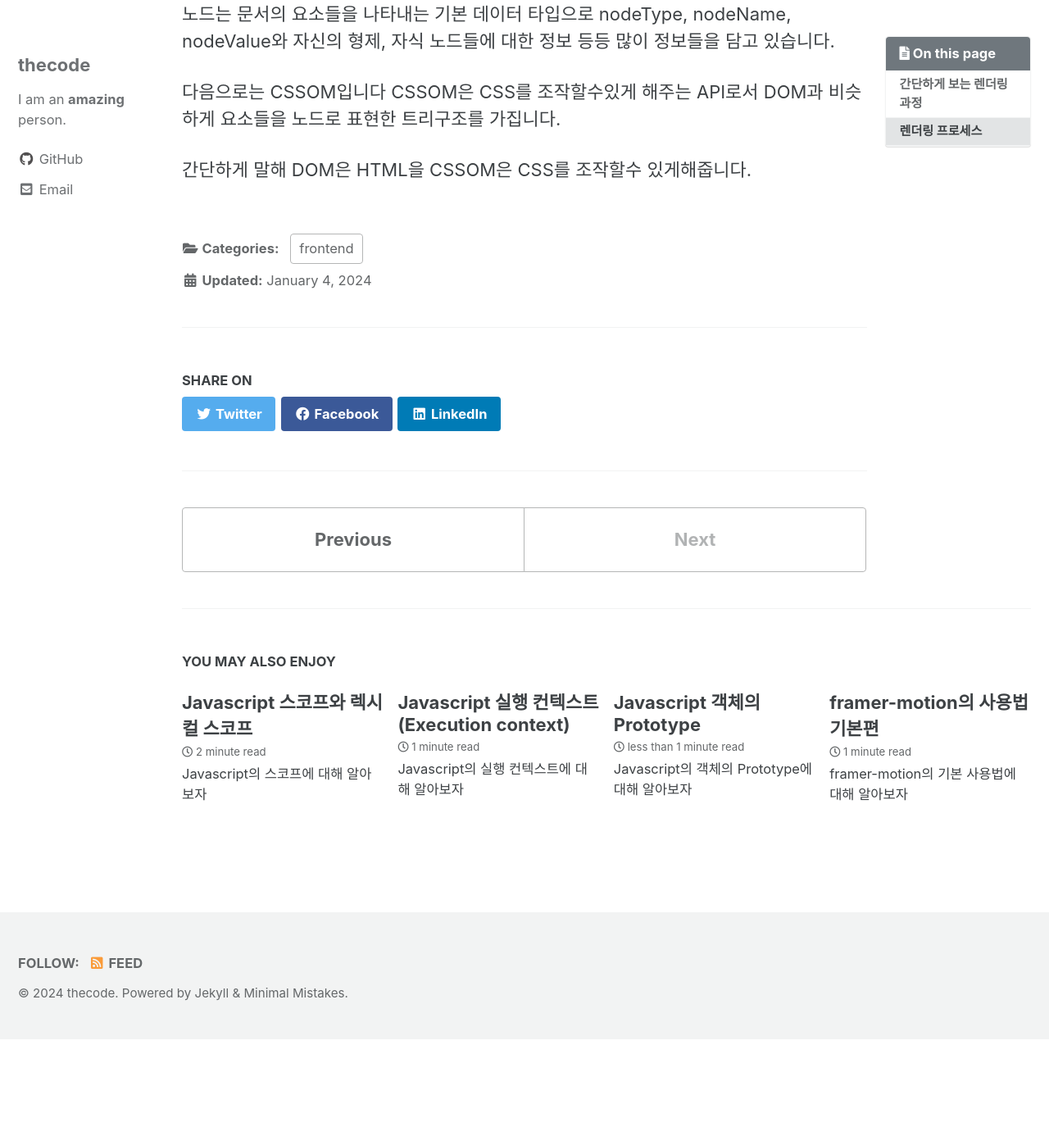
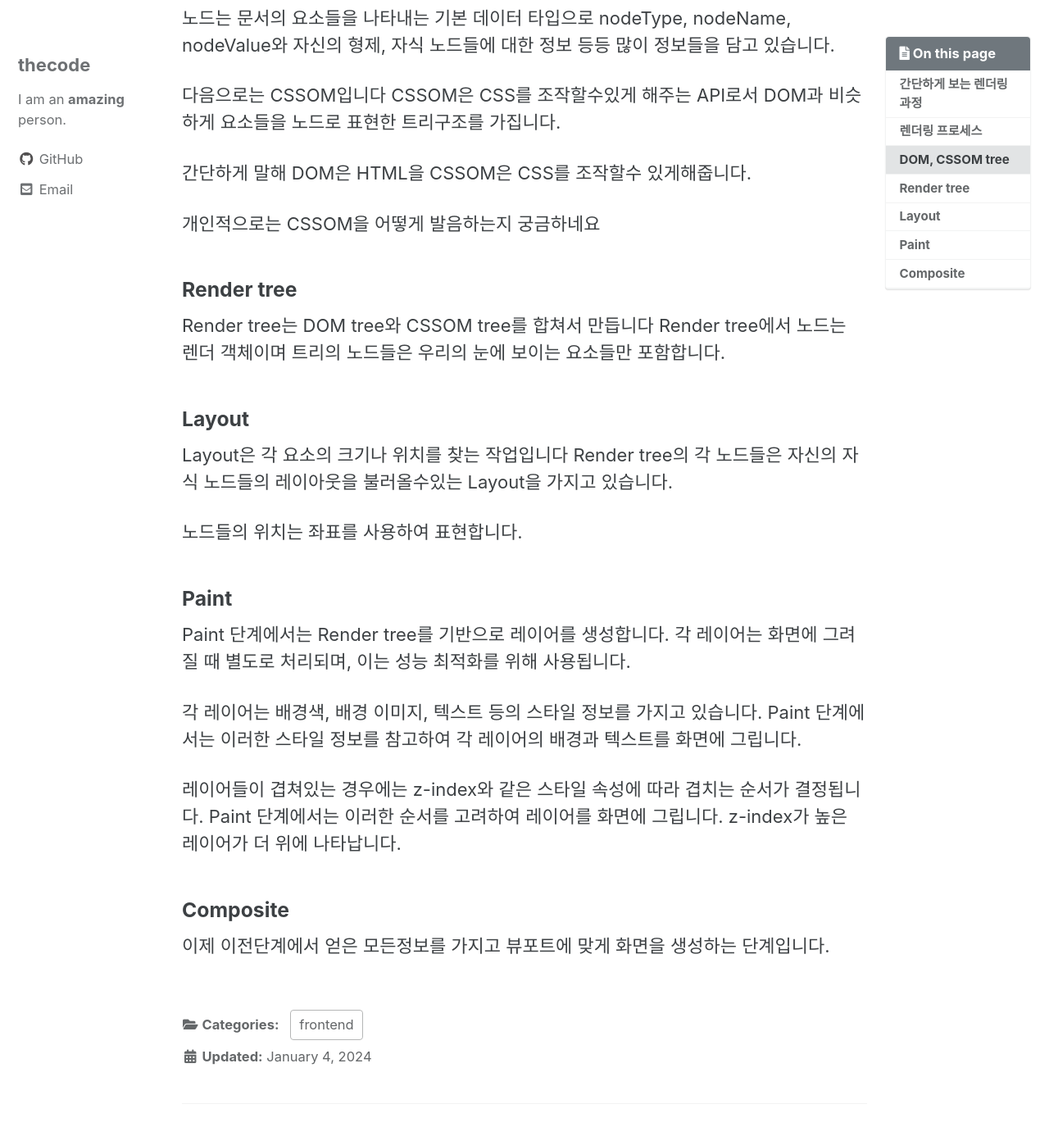
Before and after one commit to thecode00/thecode00.github.io, a Jekyll site: the page built from _posts/FE/2024-01-04-rendering.md, in a window 1280 px wide and 1400 px high, scrolled down 1442 px. Shown: the top 1386 px of the window at 82% size. Built offline with Jekyll 4.4.1, drawn with Linux system fonts in a browser that asks for light colours; cached includes are drawn as plain includes; some web fonts are replaced; before the commit the page ends 2710 px from its top, so only the background shows below that; some of the changed text lies outside the part shown.

Commit message:
Add layout, paint, composite

```diff
--- a/_posts/FE/2024-01-04-rendering.md
+++ b/_posts/FE/2024-01-04-rendering.md
@@ -33,9 +33,9 @@ URL이라면 해당 URL로 이동하기 위해 네트워크 스레드가 작업
 
 렌더링 프로세스는 HTML, CSS, 자바스크립트를 웹 페이지로 변환하는 작업을 수행합니다.
 
-작업 순서는 (HTML을 파싱해서 DOM tree 생성, CSS를 파싱해서 CSSOM tree 생성) -> (Renter tree생성) -> (레이아웃) -> (페인트) -> (합성)
+작업 순서는 (HTML을 파싱해서 DOM tree 생성, CSS를 파싱해서 CSSOM tree 생성) -> (Render tree생성) -> (Layout) -> (Paint) -> (합성)
 
-# DOM, CSSOM tree
+### DOM, CSSOM tree
 
 DOM은 HTML이나 XML같은 문서의 API인데요 문서를 각 요소들을 표현하는 노드, 노드의 속성을 나타내는 프로퍼티, 이런 노드와 프로퍼티를 조작할수있는 메서드를 모아서 구조화된 객체로 나타냅니다.
 
@@ -46,3 +46,27 @@ DOM은 문서를 노드로 나눠서 이 노드들이 특정 노드를 뿌리삼
 다음으로는 CSSOM입니다 CSSOM은 CSS를 조작할수있게 해주는 API로서 DOM과 비슷하게 요소들을 노드로 표현한 트리구조를 가집니다.
 
 간단하게 말해 DOM은 HTML을 CSSOM은 CSS를 조작할수 있게해줍니다.
+
+개인적으로는 CSSOM을 어떻게 발음하는지 궁금하네요
+
+### Render tree
+
+Render tree는 DOM tree와 CSSOM tree를 합쳐서 만듭니다 Render tree에서 노드는 렌더 객체이며 트리의 노드들은 우리의 눈에 보이는 요소들만 포함합니다.
+
+### Layout
+
+Layout은 각 요소의 크기나 위치를 찾는 작업입니다 Render tree의 각 노드들은 자신의 자식 노드들의 레이아웃을 불러올수있는 Layout을 가지고 있습니다.
+
+노드들의 위치는 좌표를 사용하여 표현합니다.
+
+### Paint
+
+Paint 단계에서는 Render tree를 기반으로 레이어를 생성합니다. 각 레이어는 화면에 그려질 때 별도로 처리되며, 이는 성능 최적화를 위해 사용됩니다.
+
+각 레이어는 배경색, 배경 이미지, 텍스트 등의 스타일 정보를 가지고 있습니다. Paint 단계에서는 이러한 스타일 정보를 참고하여 각 레이어의 배경과 텍스트를 화면에 그립니다.
+
+레이어들이 겹쳐있는 경우에는 z-index와 같은 스타일 속성에 따라 겹치는 순서가 결정됩니다. Paint 단계에서는 이러한 순서를 고려하여 레이어를 화면에 그립니다. z-index가 높은 레이어가 더 위에 나타납니다.
+
+### Composite
+
+이제 이전단계에서 얻은 모든정보를 가지고 뷰포트에 맞게 화면을 생성하는 단계입니다.
```
